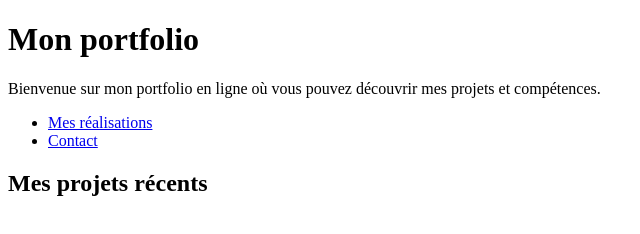
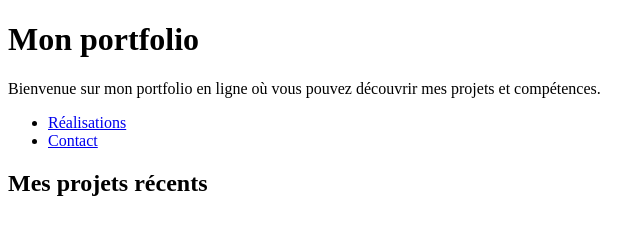
Before and after one commit to romyklk/gp-b1-j1, a plain HTML site: page index.html in a window 1280 px wide. Shown: the full height of the page, 0-640 px from the left. Drawn offline with Linux system fonts and the light colour scheme.

Commit message:
Update index.html

```diff
--- a/index.html
+++ b/index.html
@@ -12,7 +12,7 @@
 
     <nav>
         <ul>
-            <li><a href="realisation.html">Mes réalisations</a></li>
+            <li><a href="realisation.html">Réalisations</a></li>
             <li><a href="contact.html">Contact</a></li>
         </ul>
     </nav>
```
